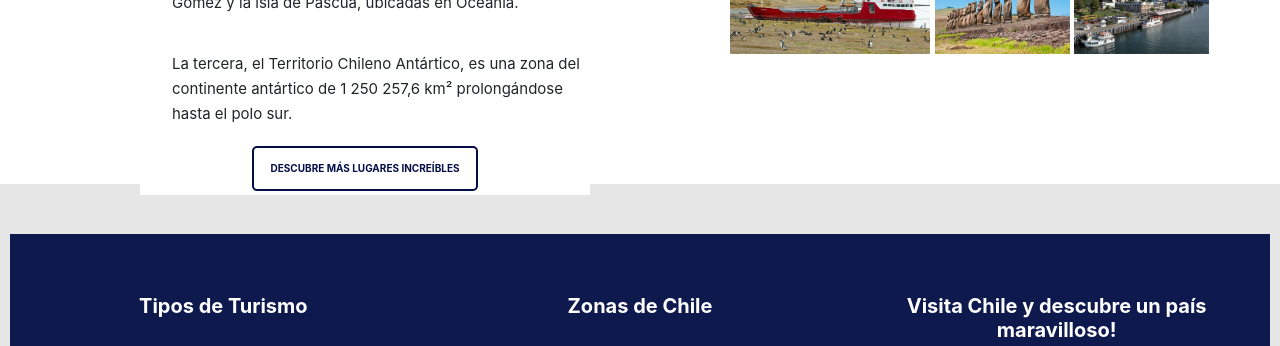
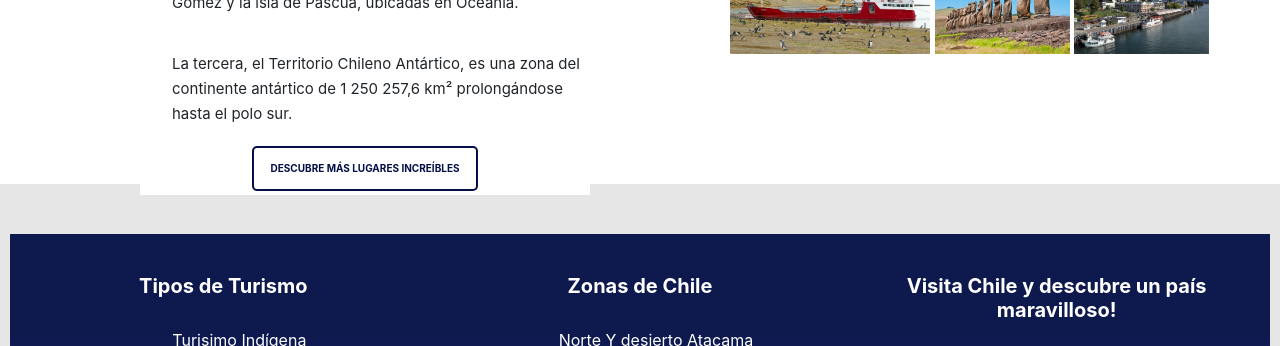
Before and after one commit to NicoGodoy1/PFGodoy, a website: page index.html in a window 1280 px wide. Shown: the part 3084-3430 px from the top of the page. Drawn offline with nearby package versions, Linux system fonts and the light colour scheme.

Commit message:
cambie margin

```diff
--- a/scss/componentes/_footer.scss
+++ b/scss/componentes/_footer.scss
@@ -51,7 +51,7 @@ footer {
   // background-color: $footerBackground;
   @extend .gradienteLinear;
   color: white;
-  padding: 60px 20px;
+  padding: 20px 10px;
 
   &__contenido {
     @extend .contenedor;
@@ -64,6 +64,7 @@ footer {
       font-size: 20px;
       text-align: center;
       margin-bottom: 10px;
+      margin-top: 20px;
     }
 
     &-lista {
```
Also changed, not shown: css/estilos.css.
